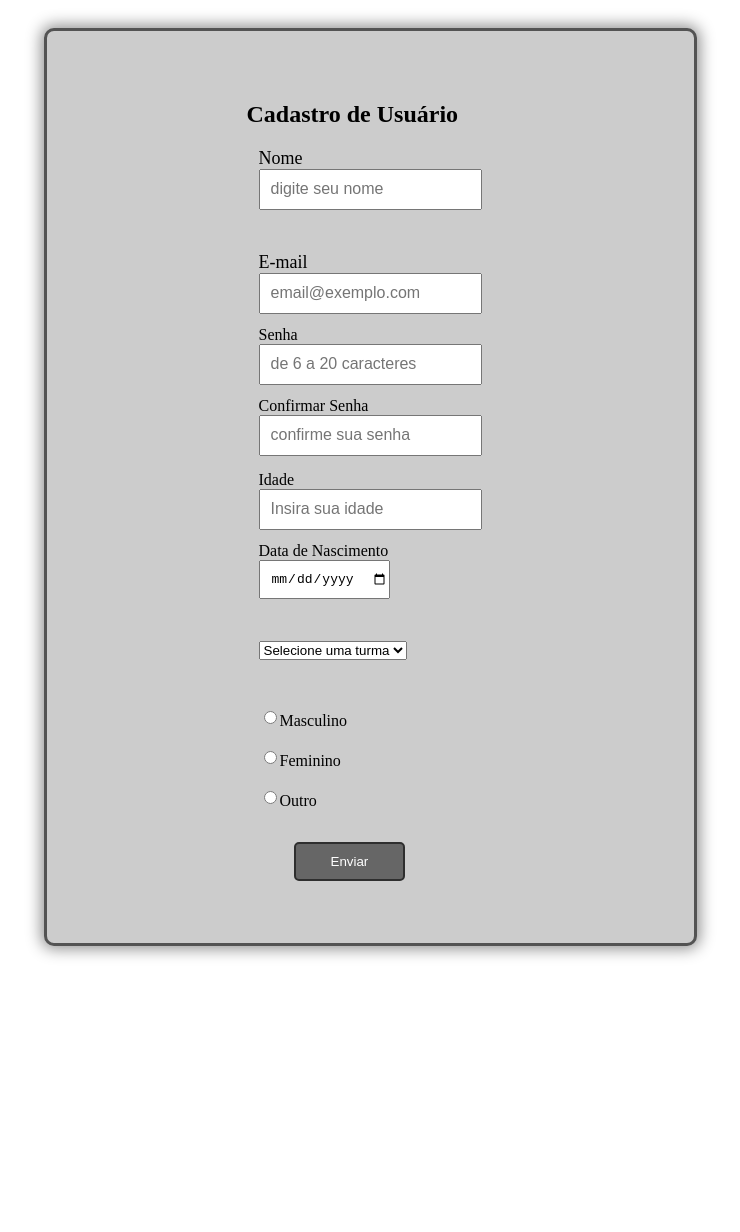
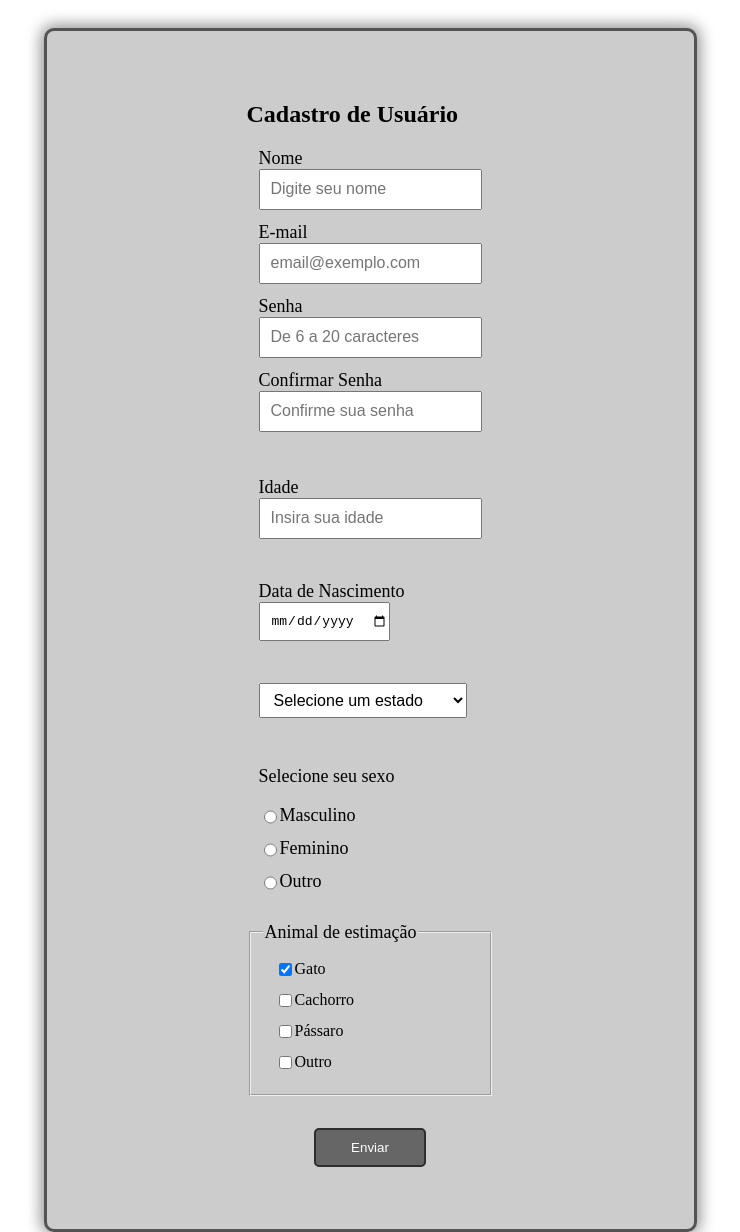
Before and after one commit to A-bacate/DesenvolvimentoDeSistemas, a plain HTML site: page atividade.html in a window 1280 px wide. Shown: the top 1232 px of the page, without its empty margins (270-1010 px from the left). Before the commit the page ends 974 px from the top, so only its background shows below. Drawn offline with Linux system fonts and the light colour scheme.

Commit message:
programação

```diff
--- a/atividade.html
+++ b/atividade.html
@@ -8,28 +8,18 @@
     <link rel="stylesheet" href="style.css" type="text/css">
     <script defer src="script.js"></script>
 </head>
-<!--
-    text
-    email
-    password
-    number
-    date
-    radio
-    checkbox
-    select
--->
-
 <body>
+    <div id="bloco">
         <form action="" id="user-form" name="user-form">
             <h2>Cadastro de Usuário</h2>
             <!-- text -->
             <div>
                 <label for="nome" style="font-size: large;">Nome</label>
                 <input type="text" name="nome" id="nome"
-            placeholder="digite seu nome" required maxlength="50"
+                placeholder="Digite seu nome" required maxlength="50"
                 style="height: 35px; padding-left: 10px; font-size: medium;">
             </div>
-        <br>
+            <!-- <br> -->
 
             <!-- email -->
             <div>
@@ -38,69 +28,122 @@
                 placeholder="email@exemplo.com" required maxlength="30"
                 style="height: 35px; padding-left: 10px; font-size: medium;">
             </div>
+            <!-- <br> -->
 
             <!-- password -->
             <div>
-            <label for="senha">Senha</label>
+                <label for="senha" style="font-size: large;">Senha</label>
                 <input type="password" name="senha" id="senha"
-            placeholder="de 6 a 20 caracteres" required minlength="6" maxlength="20"
+                placeholder="De 6 a 20 caracteres" required minlength="6" maxlength="20"
                 style="height: 35px; padding-left: 10px; font-size: medium;">
             </div>
             <div>
-            <label for="confirma-senha">Confirmar Senha</label>
+                <label for="confirma-senha" style="font-size: large;">Confirmar Senha</label>
                 <input type="password" name="confirma-senha" id="confirma-senha"
-            placeholder="confirme sua senha" required minlength="6" maxlength="20"
+                placeholder="Confirme sua senha" required minlength="6" maxlength="20"
                 style="height: 35px; padding-left: 10px; font-size: medium;">
             </div>
+            <br>
 
-        <!-- Number -->
+            <!-- number -->
             <div style="margin-top: 15px;">
-            <label for="idade">Idade</label>
+                <label for="idade" style="font-size: large;">Idade</label>
                 <input type="number" name="idade" id="idade"
                 placeholder="Insira sua idade" required minlength="0" maxlength="110"
                 style="height: 35px; padding-left: 10px; font-size: medium;">
             </div>
+            <br>
 
+            <!-- date -->
             <div>
-            <label for="nascimento">Data de Nascimento</label>
+                <label for="nascimento" style="font-size: large;">Data de Nascimento</label>
                 <input type="date" name="nascimento" id="nascimento" required
                 style="height: 35px; padding-left: 10px; font-size: medium;">
             </div>
             <br>
+
+            <!-- select -->
             <div>
-            <select name="turma" id="turma">
-                <option value="" selected>Selecione uma turma</option>
-                <option value="turma01">Turma 1</option>
-                <option value="turma02">Turma 2</option>
-                <option value="turma03">Turma 3</option>
-                <option value="turma04">Turma 4</option>
-                <option value="turma05">Turma 5</option>
-                <option value="turma06">Turma 6</option>
-                <option value="turma07">Turma 7</option>
-                <option value="turma08">Turma 8</option>
+                <select name="estado" id="estado" style="font-size: medium; height: 35px; padding-left: 10px;">
+                    <option value="">Selecione um estado</option>
+                    <option value="AC">Acre AC</option>
+                    <option value="AL">Alagoas AL</option>
+                    <option value="AP">Amapá AP</option>
+                    <option value="AM">Amazonas AM</option>
+                    <option value="BA">Bahia BA</option>
+                    <option value="CE">Ceará CE</option>
+                    <option value="DF">Distrito Federal DF</option>
+                    <option value="ES">Espírito Santo ES</option>
+                    <option value="GO">Goiás GO</option>
+                    <option value="MA">Maranhão MA</option>
+                    <option value="MT">Mato Grosso MT</option>
+                    <option value="MS">Mato Grosso do Sul MS</option>
+                    <option value="MG">Minas Gerais MG</option>
+                    <option value="PA">Pará PA</option>
+                    <option value="PB">Paraíba PB</option>
+                    <option value="PR">Paraná PR</option>
+                    <option value="PE">Pernambuco PE</option>
+                    <option value="PI">Piauí PI</option>
+                    <option value="RJ">Rio de Janeiro RJ</option>
+                    <option value="RN">Rio Grande do Norte RN</option>
+                    <option value="RS">Rio Grande do Sul RS</option>
+                    <option value="RO">Rondônia RO</option>
+                    <option value="RR">Roraima RR</option>
+                    <option value="SC">Santa Catarina SC</option>
+                    <option value="SP">São Paulo SP</option>
+                    <option value="SE">Sergipe SE</option>
+                    <option value="TO">Tocantins TO</option>
                 </select>
             </div>
+            <br>
 
-        <br>
+            <!-- radio -->
+            <p style="font-size: large;">Selecione seu sexo</p>
             <div id="radio-container">
                 <input type="radio" name="sexo" id="masculino" value="m">
-            <label for="masculino" id="radio-label">Masculino</label>
+                <label for="masculino" id="radio-label" style="font-size: large;">Masculino</label>
             </div>
             <div id="radio-container">
                 <input type="radio" name="sexo" id="feminino" value="f">
-            <label for="feminino" id="radio-label">Feminino</label>
+                <label for="feminino" id="radio-label" style="font-size: large;">Feminino</label>
             </div>
             <div id="radio-container">
-            <input type="radio" name="sexo" id="outro" value="o">
-            <label for="outro" id="radio-label">Outro</label>
+                <input type="radio" name="sexo" id="outroSexo" value="o">
+                <label for="outroSexo" id="radio-label" style="font-size: large;">Outro</label>
+            </div>
+            <br>
+
+            <!-- checkbox -->
+            <fieldset>
+                <legend style="font-size: large;">Animal de estimação</legend>
+
+                <div class="div1">
+                  <input type="checkbox" id="gato" name="gato" checked />
+                  <label for="gato" style="font-size: medium;">Gato</label>
                 </div>
 
-        <div>
-            <button name="botao-enviar" id="botao-enviar" type="button" onclick="enviarForm()">Enviar</button>
+                <div class="div1">
+                  <input type="checkbox" id="cachorro" name="cachorro" />
+                  <label for="cachorro" style="font-size: medium;">Cachorro</label>
                 </div>
+
+                <div class="div1">
+                    <input type="checkbox" id="passaro" name="passaro" />
+                    <label for="passaro" style="font-size: medium;">Pássaro</label>
+                  </div>
+
+                  <div class="div1">
+                    <input type="checkbox" id="outroAnimal" name="outroAnimal" />
+                    <label for="outroAnimal" style="font-size: medium;">Outro</label>
+                  </div>
+              </fieldset>
 
             <!-- <a href="C:\Users\Aluno\Desktop\hk\DesenvolvimentoDeSistemas\formulário.html"></a> -->
             <!-- comentarrioo -->
         </form>
+        <div>
+            <button name="botao-enviar" id="botao-enviar" type="button" onclick="enviarForm()">Enviar</button>
+        </div>
+    </div>
 </body>
 </html>
--- a/script.js
+++ b/script.js
@@ -1,8 +1,9 @@
 let inputNome = document.getElementById('nome');
 let inputEmail = document.getElementById(`email`);
-        let inputDataNascimento = document.getElementById(`nascimento`);
 let inputSenha = document.getElementById(`senha`);
 let inputConfirmarSenha = document.getElementById(`confirma-senha`);
+let inputIdade = document.getElementById('idade');
+let inputDataNascimento = document.getElementById(`nascimento`);
 
 inputNome.addEventListener('input', function(){
     inputNome.classList.remove('borda-erro');
@@ -10,23 +11,27 @@ let inputNome = document.getElementById('nome');
 inputEmail.addEventListener('input', function(){
     inputEmail.classList.remove('borda-erro');
 })
-        inputDataNascimento.addEventListener('input', function(){
-            inputDataNascimento.classList.remove('borda-erro');
-        })
 inputSenha.addEventListener('input', function(){
     inputSenha.classList.remove('borda-erro');
 })
 inputConfirmarSenha.addEventListener('input', function(){
-            inputC.classList.remove('borda-erro');
+    inputConfirmarSenha.classList.remove('borda-erro');
+})
+inputIdade.addEventListener('input', function(){
+    inputIdade.classList.remove('borda-erro');
+})
+inputDataNascimento.addEventListener('input', function(){
+    inputDataNascimento.classList.remove('borda-erro');
 })
 
 
 function enviarForm(){
     let nome = document.getElementById(`nome`).value;
     let email = document.getElementById(`email`).value;
-            let dataNascimento = document.getElementById(`nascimento`).value;
     let senha = document.getElementById(`senha`).value;
     let confirmarSenha = document.getElementById(`confirma-senha`).value;
+    let dataNascimento = document.getElementById(`nascimento`).value;
+    let idade = document.getElementById('idade').value;
 
     let radios = document.getElementsByName('sexo');
     let sexo = null;
@@ -39,22 +44,25 @@ let inputNome = document.getElementById('nome');
     }
     console.log(sexo);
 
-            if (!maiorDeIdade(dataNascimento)){
-                document.getElementById('nascimento').classList.add('borda-erro');
-                alert('Menor de Idade!');
-            }
+    // if (!maiorDeIdade(idade)){
+    //     document.getElementById('nascimento').classList.add('borda-erro');
+    //     alert('Menor de Idade!');
+    // }
 
     if (nome.length < 2){
         document.getElementById('nome').classList.add('borda-erro');
-            }
-            if (email.length === 0){
-                document.getElementById('email').classList.add('borda-erro');
     }
     if(senha.length === 0){
         document.getElementById('senha').classList.add('borda-erro');
     }
     if (confirmarSenha.length === 0){
         document.getElementById('confirma-senha').classList.add('borda-erro');
+    }
+    if (idade.length===9) {
+        document.getElementById('idade').classList.add('borda-erro');
+    }
+    if (email.length === 0){
+        document.getElementById('email').classList.add('borda-erro');
     }
 
             // if (senha==confirmarSenha){
@@ -64,18 +72,9 @@ let inputNome = document.getElementById('nome');
             //     alert(`Senhas não batem!`);
             // }
 
-        }
-        function maiorDeIdade(data){
-            if(!data) return false;
+// }
+// function maiorDeIdade(idade){
+//     if(!idade) return false;
 
-            let hoje = new Date;
-            let nascimento = new Date(data);
-
-            let idade = hoje.getFullYear() - nascimento.getFullYear();
-            let mes = hoje.getMonth() - nascimento.getMonth();
-            if(mes < 0 || (mes === 0 && hoje.getDate() < nascimento.getDate())){
-                idade--;
-            }
-
-            return idade>=18;
-        }
+//     return idade>=18;
+// }
--- a/style.css
+++ b/style.css
@@ -4,7 +4,12 @@ body {
     align-items: center;
     flex-direction: column;
 }
-form {
+#bloco {
+    display: flex;
+    justify-content: center;
+    align-items: center;
+    flex-direction: column;
+
     -webkit-box-shadow: 0px 0px 15px 3px #919191;
     box-shadow: 0px 0px 15px 3px #919191;
     padding: 50px;
@@ -16,16 +21,18 @@ form {
     border: solid 3px #535353;
 
     background-color: rgb(204, 204, 204);
+}
 
-}
+/* form {
+
+} */
 
 label {
     display:block;
-    margin-top: 10px;
+    /* margin-top: 10px; */
 }
 #botao-enviar {
     margin-top: 20px;
-    margin-left: 35px;
     background: rgb(102, 102, 102);
     color: #ffffff;
 
@@ -52,7 +59,14 @@ input :not() radio{
 }
 #radio-container{
     display: flex;
+
 }
 div {
     margin: 12px;
 }
+p {
+    margin-left: 12px;
+}
+.div1{
+    display: flex;
+}
```
Lines whose indentation alone changed are shown as unchanged.
